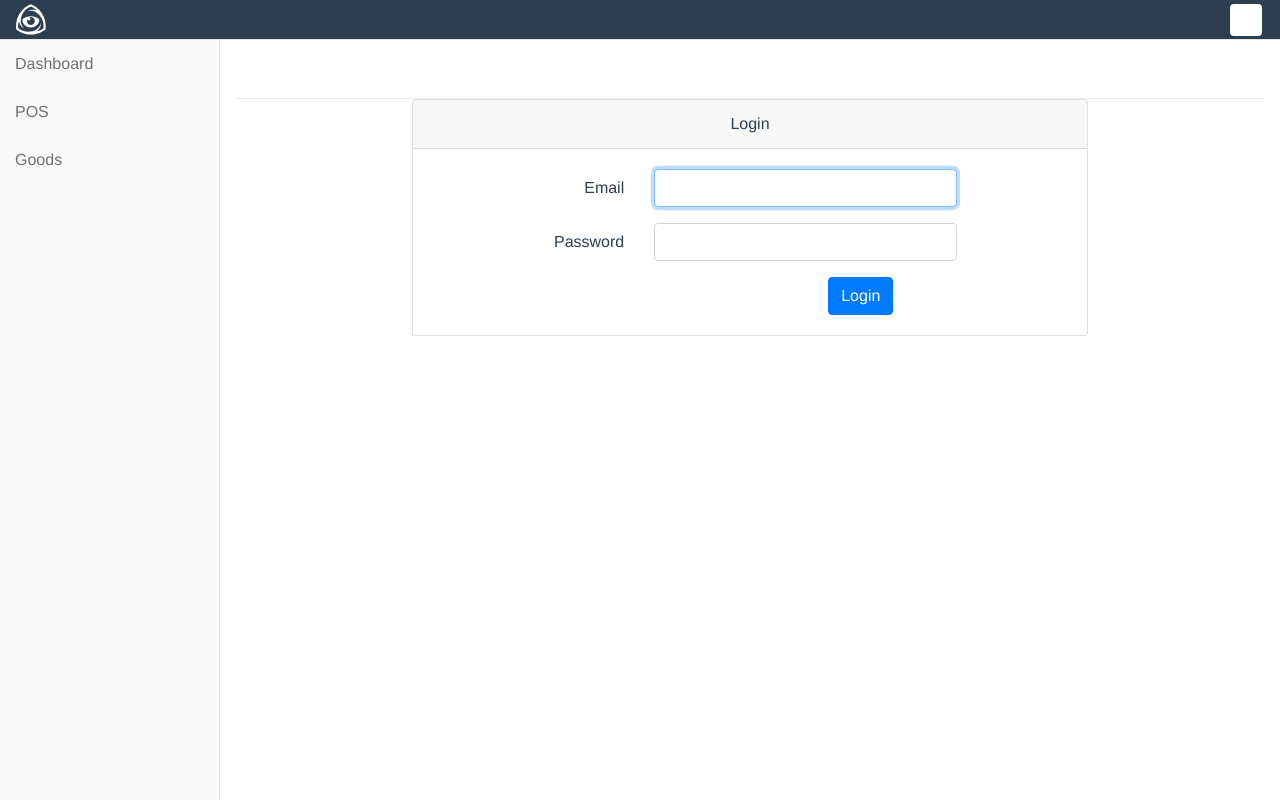
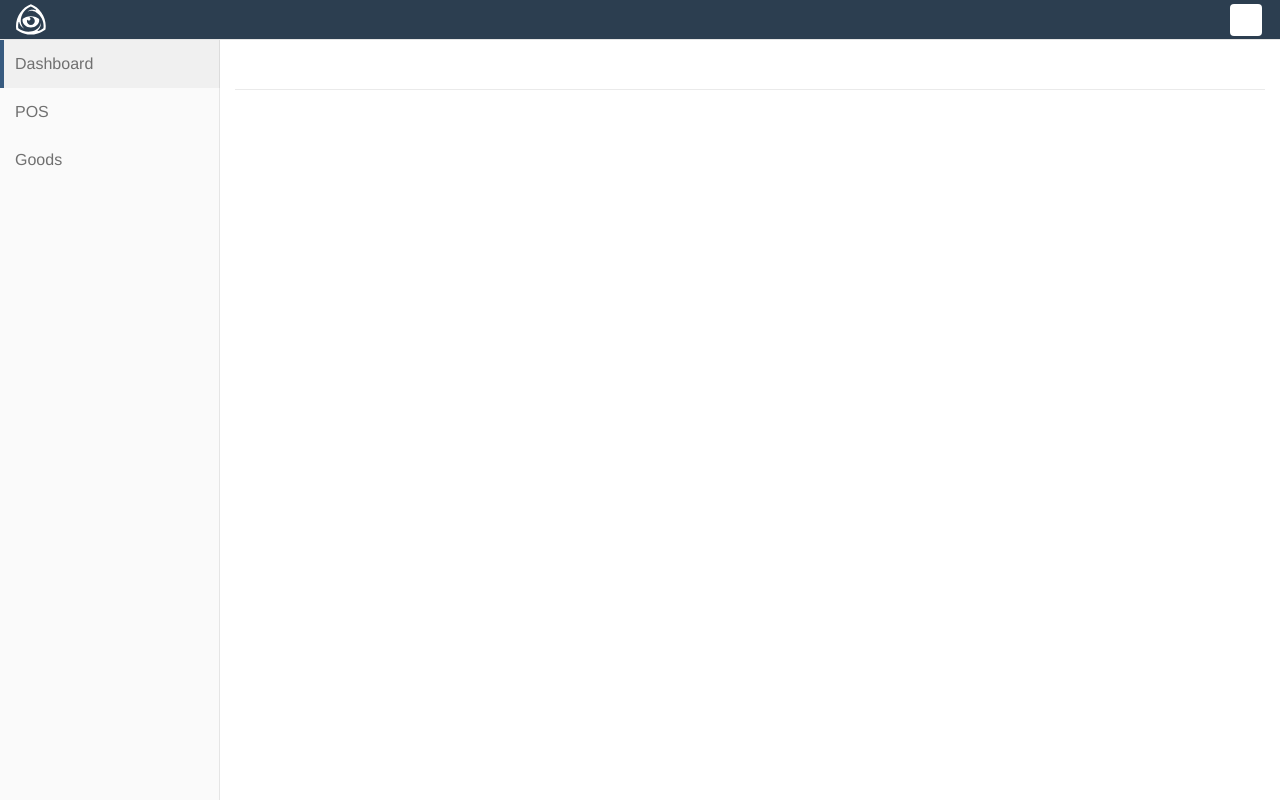
Before and after one commit to Alyc0ne/vuejs, a Vue app: page /#/ in a window 1280 px wide. Built offline with nearby package versions, Linux system fonts and the light colour scheme.

Commit message:
- Modified : sidebar

```diff
--- a/index.html
+++ b/index.html
@@ -6,13 +6,12 @@
     <title>vue-project</title>
     <link rel="stylesheet" href="https://maxcdn.bootstrapcdn.com/bootstrap/4.0.0/css/bootstrap.min.css" integrity="sha384-Gn5384xqQ1aoWXA+058RXPxPg6fy4IWvTNh0E263XmFcJlSAwiGgFAW/dAiS6JXm" crossorigin="anonymous">
     <link href="https://stackpath.bootstrapcdn.com/font-awesome/4.7.0/css/font-awesome.min.css" rel="stylesheet" integrity="sha384-wvfXpqpZZVQGK6TAh5PVlGOfQNHSoD2xbE+QkPxCAFlNEevoEH3Sl0sibVcOQVnN" crossorigin="anonymous">
-
-    <script src="https://code.jquery.com/jquery-3.2.1.slim.min.js" integrity="sha384-KJ3o2DKtIkvYIK3UENzmM7KCkRr/rE9/Qpg6aAZGJwFDMVNA/GpGFF93hXpG5KkN" crossorigin="anonymous"></script>
-    <script src="https://cdnjs.cloudflare.com/ajax/libs/popper.js/1.12.9/umd/popper.min.js" integrity="sha384-ApNbgh9B+Y1QKtv3Rn7W3mgPxhU9K/ScQsAP7hUibX39j7fakFPskvXusvfa0b4Q" crossorigin="anonymous"></script>
-    <script src="https://maxcdn.bootstrapcdn.com/bootstrap/4.0.0/js/bootstrap.min.js" integrity="sha384-JZR6Spejh4U02d8jOt6vLEHfe/JQGiRRSQQxSfFWpi1MquVdAyjUar5+76PVCmYl" crossorigin="anonymous"></script>
   </head>
   <body>
     <div id="app"></div>
     <!-- built files will be auto injected -->
+    <script src="https://code.jquery.com/jquery-3.4.1.min.js" integrity="sha256-CSXorXvZcTkaix6Yvo6HppcZGetbYMGWSFlBw8HfCJo=" crossorigin="anonymous"></script>
+    <script src="https://cdnjs.cloudflare.com/ajax/libs/popper.js/1.12.9/umd/popper.min.js" integrity="sha384-ApNbgh9B+Y1QKtv3Rn7W3mgPxhU9K/ScQsAP7hUibX39j7fakFPskvXusvfa0b4Q" crossorigin="anonymous"></script>
+    <script src="https://maxcdn.bootstrapcdn.com/bootstrap/4.0.0/js/bootstrap.min.js" integrity="sha384-JZR6Spejh4U02d8jOt6vLEHfe/JQGiRRSQQxSfFWpi1MquVdAyjUar5+76PVCmYl" crossorigin="anonymous"></script>
   </body>
 </html>
--- a/src/App.vue
+++ b/src/App.vue
@@ -2,36 +2,19 @@
   <div id="app">
     <Header />
       <div class="layout-page page-with-contextual-sidebar">
-        <LeftMenu />
-        <div class="content-wrapper">
-            <div class="mobile-overlay"></div>
-            <div class="container-fluid">
-                <div class='block-menu'>
-                  <div class='row'>
-                      <div class="col-md-12 col-lg-6 d-flex">
-                          <button name="button" type="button" class="toggle-mobile-nav"><span class="sr-only">Open sidebar</span>
-                              <i aria-hidden="true" data-hidden="true" class="fa fa-bars"></i>
-                          </button>
-                      </div>
-                      <div class="col-md-12 col-lg-6 d-inline-flex flex-wrap justify-content-lg-end" id='menuRight'>
-                      </div>
-                  </div>
-                </div>
-            </div>
-            <router-view></router-view>
-        </div>
+        <Main />
       </div>
   </div>
 </template>
 
 <script>
 import Header from '@/components/Shared/Default/Header'
-import LeftMenu from '@/components/Shared/Default/LeftMenu'
+import Main from '@/components/Shared/Default/Main'
 export default {
   name: 'App',
   components: {
     Header,
-    LeftMenu
+    Main
   }
 }
 </script>
@@ -39,6 +22,7 @@ export default {
 <style>
 @import './assets/styles/design.css';
 @import './assets/styles/site.css';
+@import './assets/styles/mediaControl.css';
 
 #app {
   font-family: 'Avenir', Helvetica, Arial, sans-serif;
@@ -46,6 +30,6 @@ export default {
   -moz-osx-font-smoothing: grayscale;
   text-align: center;
   color: #2c3e50;
-  margin-top: 60px;
+  /* margin-top: 60px; */
 }
 </style>
--- a/src/assets/styles/design.css
+++ b/src/assets/styles/design.css
@@ -41,11 +41,8 @@ ul {
   padding-inline-start: 40px;
 }
 
-.nav-sidebar li.active {
+.navSidebarActive {
   box-shadow: inset 4px 0 0 #375A7F;
-}
-
-.sidebar-top-level-items>li.active {
   background: rgba(0,0,0,0.04);
 }
 
@@ -171,43 +168,6 @@ button:not(:disabled), [type="button"]:not(:disabled), [type="reset"]:not(:disab
 .navbar-open{
   display:block;
   left : 0 !important;
-}
-
-@media (max-width: 767.98px){
-  .toggle-mobile-nav {
-      display: flex;
-      align-items: center;
-  }
-  /* .nav-sidebar{
-    display: none;
-  } */
-}
-
-@media (max-width: 767.98px){
-  .mobile-overlay.mobile-nav-open {
-      display: block;
-      position: fixed;
-      background-color: rgba(0,0,0,0.3);
-      height: 100%;
-      width: 100%;
-      z-index: 300;
-  }
-}
-
-@media (max-width: 767.98px){
-  .toggle-mobile-nav {
-      display: flex;
-      align-items: center;
-  }
-  .nav-sidebar {
-    left: -220px;
-  }
-}
-
-@media (max-width: 1199px) and (min-width: 768px){
-  .nav-sidebar:not(.sidebar-expanded-mobile) {
-      width: 50px;
-  }
 }
 
 .btn-dropdown {
--- /dev/null
+++ b/src/assets/styles/mediaControl.css
@@ -0,0 +1,29 @@
+@media (max-width: 767.98px){
+    .mobile-overlay.mobile-nav-open {
+        display: block;
+        position: fixed;
+        background-color: rgba(0,0,0,0.3);
+        height: 100%;
+        width: 100%;
+        z-index: 300;
+    }
+    .toggle-mobile-nav {
+        display: flex;
+        align-items: center;
+    }
+    .container-fluid {
+        padding-top: 0px !important;
+    }
+    .block-menu {
+        height: 50px;
+    }
+    .nav-sidebar {
+      left: -220px;
+    }
+}
+
+@media (max-width: 1199px) and (min-width: 768px){
+    .nav-sidebar:not(.sidebar-expanded-mobile) {
+        width: 50px;
+    }
+}
--- a/src/assets/styles/site.css
+++ b/src/assets/styles/site.css
@@ -596,13 +596,13 @@ p.footer {
     padding-left: 15px;
     margin-right: auto;
     margin-left: auto;
-    padding-top: 15px;
+    /* padding-top: 15px; */
 }
 
 .block-menu {
     background-color: #fff;
     border-bottom: 1px solid #eaeaea;
-    padding: 11px 0;
+    height: 50px;
 }
 
 .block-content {
--- a/src/components/Shared/Default/Header.vue
+++ b/src/components/Shared/Default/Header.vue
@@ -40,6 +40,7 @@
                             <a class="dropdown-item disabled" href="#">Profile</a>
                             <a class="dropdown-item" href="#">Another action</a>
                             <div class="dropdown-divider"></div>
+                            <a class="dropdown-item" @click.prevent="Logout()">Logout</a>
                         </div>
                     </div>
                 </div>
@@ -50,7 +51,15 @@
 </template>
 
 <script>
+import firebase from 'firebase'
 export default {
-  name: 'header'
+  name: 'header',
+  methods: {
+    Logout: function (e) {
+      firebase.auth().signOut().then(() => {
+        this.$router.go({ path: this.$router.path })
+      })
+    }
+  }
 }
 </script>
--- a/src/components/Shared/Default/LeftMenu.vue
+++ /dev/null
@@ -1,25 +0,0 @@
-<template>
-    <div class="nav-sidebar">
-        <div class="nav-sidebar-inner-scroll">
-            <ul class="sidebar-top-level-items">
-                <li>
-                    <router-link to="dashboard">Dashboard</router-link>
-                </li>
-                <li>
-                    <router-link to="pos">POS</router-link>
-                </li>
-                <!-- <li>
-                    <router-link to="dashboard/1">Unit</router-link>
-                </li> -->
-                <li>
-                    <router-link to="listgoods">Goods</router-link>
-                </li>
-            </ul>
-        </div>
-    </div>
-</template>
-<script>
-export default {
-  name: 'leftmenu'
-}
-</script>
--- /dev/null
+++ b/src/components/Shared/Default/Main.vue
@@ -0,0 +1,60 @@
+<template>
+  <div>
+    <div class="nav-sidebar" :style="{ left : isSideBar + 'px' }">
+        <div class="nav-sidebar-inner-scroll">
+            <ul class="sidebar-top-level-items">
+                <li @click="ActiveLink('dashboard')" :class="{ navSidebarActive : isActive === 'dashboard'}">
+                    <router-link to="/">Dashboard</router-link>
+                </li>
+                <li @click="ActiveLink('pos')" :class="{ navSidebarActive : isActive === 'pos'}">
+                    <router-link to="pos">POS</router-link>
+                </li>
+                <!-- <li>
+                    <router-link to="dashboard/1">Unit</router-link>
+                </li> -->
+                <li @click="ActiveLink('listgoods')" :class="{ navSidebarActive : isActive === 'listgoods'}">
+                    <router-link to="listgoods" @click="ActiveLink('listgoods')">Goods</router-link>
+                </li>
+            </ul>
+        </div>
+    </div>
+    <div class="content-wrapper">
+      <div class="mobile-overlay"></div>
+        <div class="container-fluid">
+            <div class='block-menu'>
+              <div class='row'>
+                  <div class="col-md-12 col-lg-6 d-flex">
+                      <button name="button" type="button" class="toggle-mobile-nav" @click="openSideBar(true)"><span class="sr-only">Open sidebar</span>
+                          <i aria-hidden="true" data-hidden="true" class="fa fa-bars"></i>
+                      </button>
+                  </div>
+                  <div class="col-md-12 col-lg-6 d-inline-flex flex-wrap justify-content-lg-end" id='menuRight'>
+                  </div>
+              </div>
+            </div>
+        </div>
+      <router-view></router-view>
+    </div>
+  </div>
+</template>
+<script>
+export default {
+  name: 'leftmenu',
+  data () {
+    return {
+      isActive: 'dashboard',
+      isSideBar: ''
+    }
+  },
+  methods: {
+    ActiveLink: function (urlRouter) {
+      this.isActive = urlRouter
+    },
+    openSideBar: function (e) {
+      if (e) {
+        this.isSideBar = 0
+      }
+    }
+  }
+}
+</script>
```
Also changed, not shown: src/components/Pos.vue (added, +42 -0 lines), src/router/index.js (+4 -3 lines).
